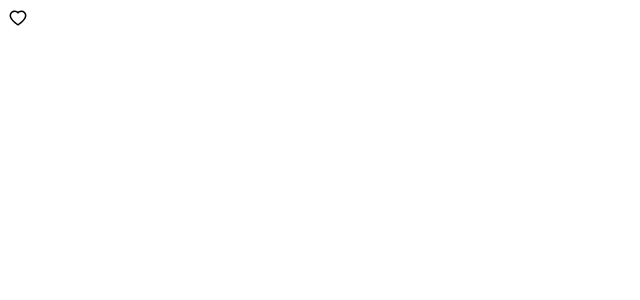
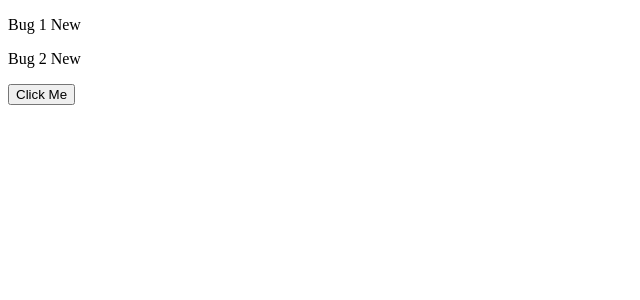
Before and after one commit to taufanbasri/react18-recap, a React (Vite) app: page / in a window 1280 px wide. Shown: the top 300 px of the page, without its empty margins (0-640 px from the left). Built offline with nearby package versions, Linux system fonts and the light colour scheme.

Commit message:
Update State Object with immer

```diff
--- a/package.json
+++ b/package.json
@@ -11,6 +11,7 @@
   "dependencies": {
     "@types/styled-components": "^5.1.26",
     "bootstrap": "^5.2.3",
+    "immer": "^9.0.19",
     "react": "^18.2.0",
     "react-dom": "^18.2.0",
     "react-icons": "^4.8.0",
--- a/src/App.tsx
+++ b/src/App.tsx
@@ -1,9 +1,30 @@
-import Like from "./components/Like";
+import produce from "immer";
+import { useState } from "react";
 
 function App() {
+  const [bugs, setBugs] = useState([
+    { id: 1, title: "Bug 1", fixed: false },
+    { id: 2, title: "Bug 2", fixed: false },
+  ]);
+
+  const handleClick = () => {
+    setBugs(
+      produce((draft) => {
+        const bug = draft.find((bug) => bug.id === 1);
+
+        if (bug) bug.fixed = true;
+      })
+    );
+  };
+
   return (
     <div>
-      <Like onClick={() => console.log("clicked")} />
+      {bugs.map((bug) => (
+        <p key={bug.id}>
+          {bug.title} {bug.fixed ? "Fixed" : "New"}
+        </p>
+      ))}
+      <button onClick={handleClick}>Click Me</button>
     </div>
   );
 }
```
Also changed, not shown: 1 other file (tests, documents, lock files or other folders).
